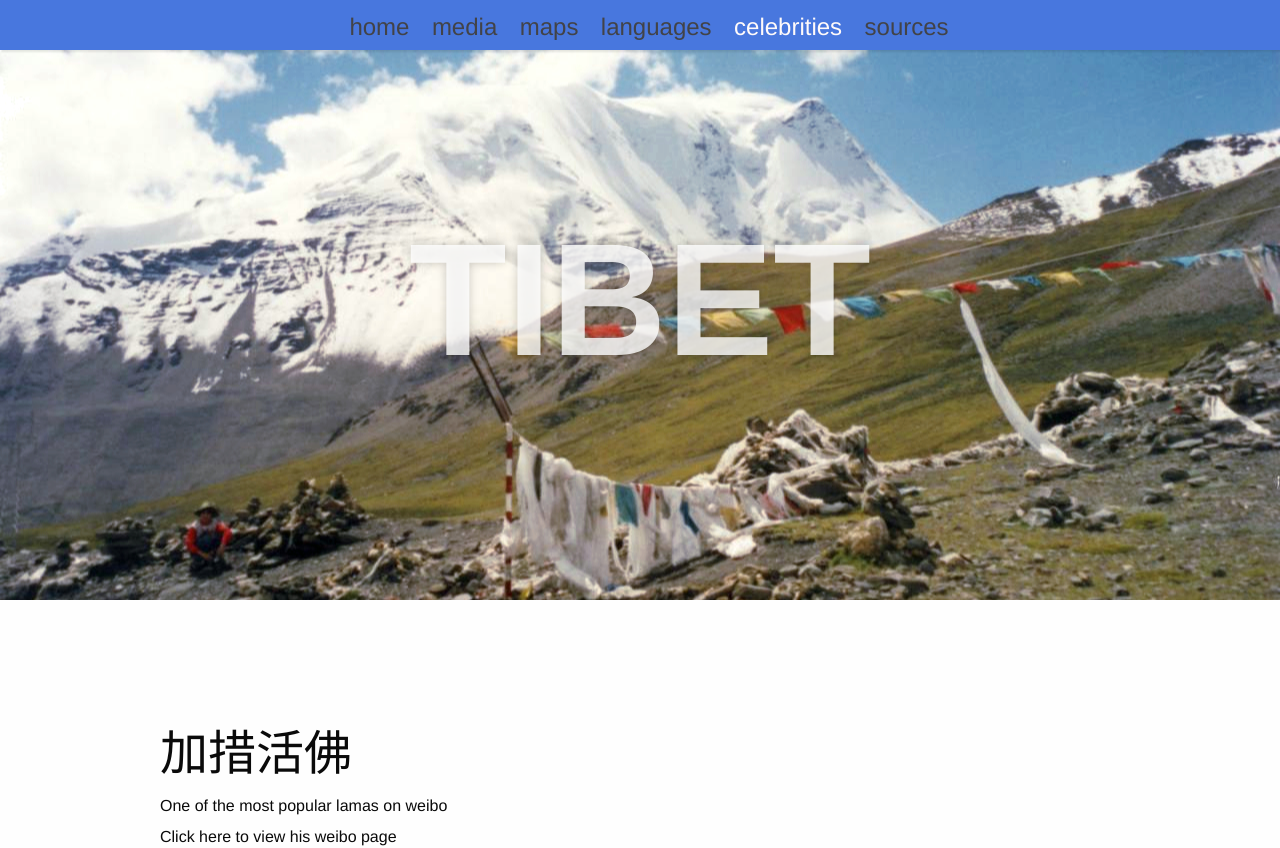
After one commit to samw7823/TibetSocialMedia, a Flask app: page /people in a window 1280 px wide. The commit adds this page. Run offline with Flask 2, Linux system fonts and the light colour scheme; some libraries are stand-ins or nearby versions.

Commit message:
Added a forum with google groups and added a page with featured celebrities

```diff
--- a/app.py
+++ b/app.py
@@ -53,6 +53,15 @@ def sources():
     website_info = get_website_info()
     website_info['current'] = 'sources'
     return render_template("sources.html", info=website_info)
+@app.route("/forum")
+def forum():
+    website_info = get_website_info()
+
+    return render_template("forum.html", info=website_info)
+@app.route("/people")
+def people():
+    website_info = get_website_info()
+    return render_template("featured_celebs.html", info=website_info)
 @app.errorhandler(404)
 def page_not_found(error):
   return render_template('404.html'), 404
--- a/static/css/style.css
+++ b/static/css/style.css
@@ -494,6 +494,9 @@ section.module.parallax-11 {
 section.module.parallax-12 {
   background-image: url("../img/tibetlandscape.jpg");
 }
+section.module.parallax-13 {
+  background-image: url("../img/Nomads-Dancing.jpg");
+}
 
 @media all and (min-width: 600px) {
   section.module h2 {
--- a/templates/base.html
+++ b/templates/base.html
@@ -27,7 +27,11 @@
 	{% endfor %}
        </ul>
 	{% else %}
-	<p> error in loading nav </p>
+	<p>error loading nav bar </p>
+<!--         {% for heading in info['headings'] %}
+
+		<li class="nav-item"><a title="{{heading['title']}}" href="/{{heading['title']}}">{{heading['title']}}</a></li>
+	{% endfor %} -->
 	{% endif %}
      </div>
 <!-- Insert navagation bar -->
--- /dev/null
+++ b/templates/featured_celebs.html
@@ -0,0 +1,15 @@
+{% extends "base.html" %}
+{% block results %}
+<section class="module parallax parallax-4">
+  <div class="container">
+    <h1>Tibet</h1>
+  </div>
+</section>
+
+<div class="container">
+<h2 class="page_heading">&#21152;&#25514;&#27963;&#20315;</h2>
+<h3 class="subheading">One of the most popular lamas on weibo</h3>
+<h3 class="subheading">Click here to view his weibo page</h3>
+</div>
+
+{% endblock %}
--- a/templates/hello.html
+++ b/templates/hello.html
@@ -13,7 +13,6 @@
     <h1>Tibet</h1>
   </div>
 </section>
-<h3 class="subheading">
 <section class="module content">
 	<div class="container">
 		<h3 class="subheading">The Internet opened to China's public in 1996, as part of a "state-centric strategy" for advancing the nation's information technology (Rabgey 2008: 340). Blogging took off as early as 2004, followed later by social networking sites (Chiu et. al. 2012: 2).  Launched in August 2009, one month after the Chinese government blocked access to Twitter and Fanfou (another microblogging site resembling Twitter) (Yu et. al. 2011: 3), SinaWeibo emerged as a novel forum for content-sharing, networking, and debate. Known simply as Weibo, the site enters into, and also serves to reconstitute, a complex landscape of mass media within China.  While most mass-media, including television and radio, is state-organized but unique to regions and provinces (Sun & Chio 2012, Yong et. al. 2012), Weibo is a private company that serves all of China.  By the fall of 2010, Weibo had attracted 50 million users. That number would double to 100 million users by 2011, and to 400 million users in 2012 (Svensson 2014: 172).  The most recent estimate of Weibo users stands at 536 million (ibid: 169).
```
Also changed, not shown: templates/forum.html (added, +25 -0 lines), templates/media.html (+15 -1 lines), static/img/Nomads-Dancing.jpg (added).
